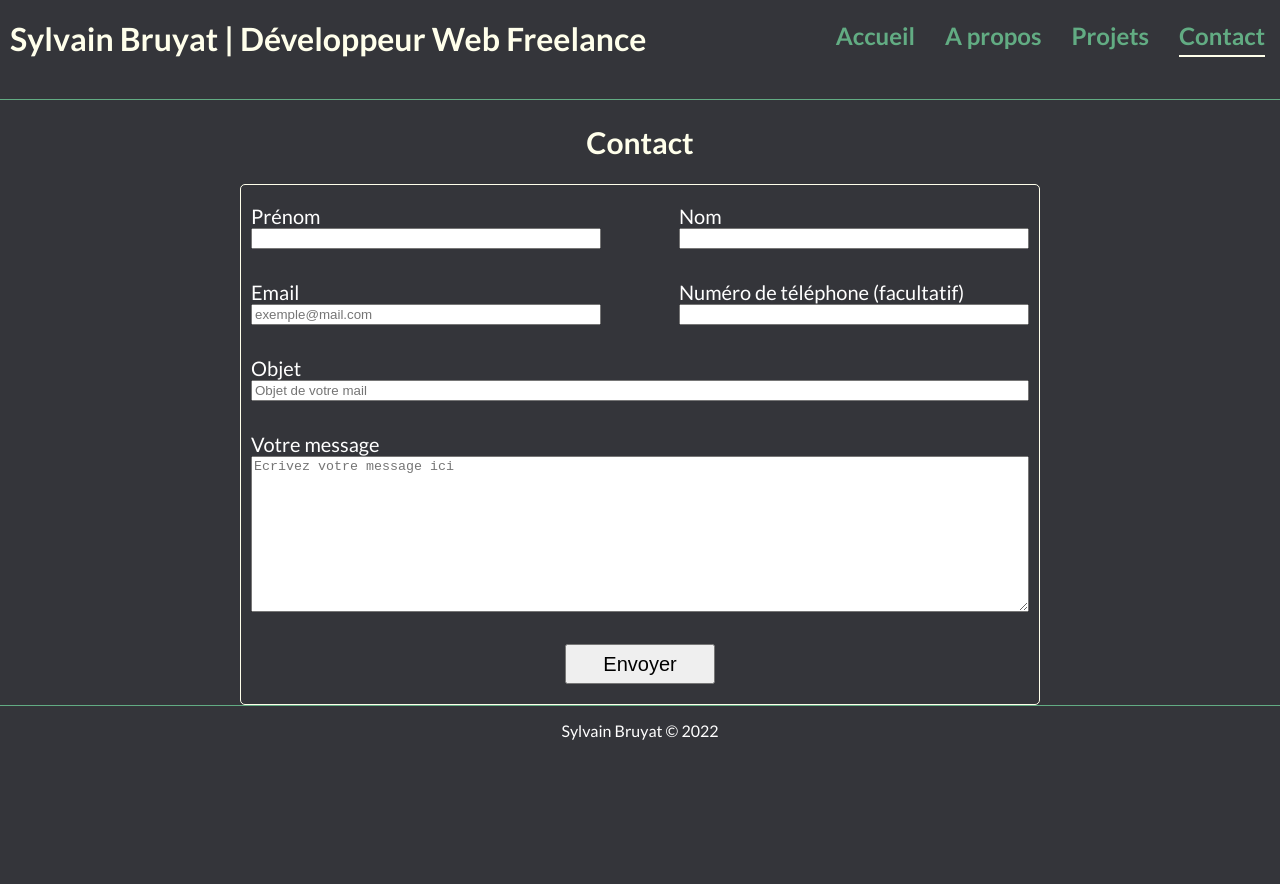
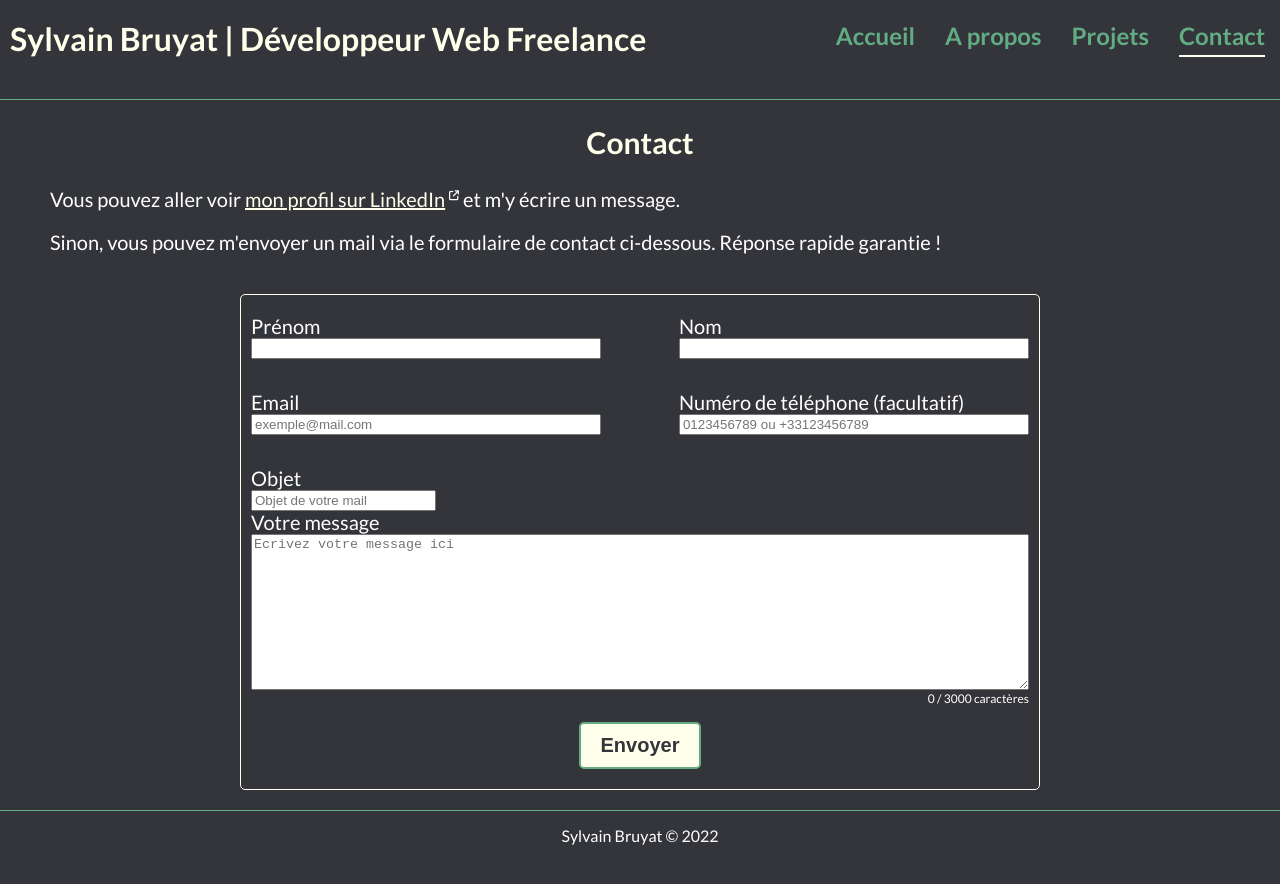
Before and after one commit to SylvainBruyat/portfolio, a React (Create React App) app: page /contact in a window 1280 px wide. Shown: the top 884 px of the page. Before the commit the page ends 805 px from the top, so only its background shows below. Built offline with nearby package versions, Linux system fonts and the light colour scheme.

Commit message:
Addition of user input validation, character count and linkedIn profile link on page Contact

```diff
--- a/src/pages/Contact.jsx
+++ b/src/pages/Contact.jsx
@@ -1,11 +1,95 @@
-import { useRef } from 'react';
-import { sendEmail } from '../services/email';
+import { useRef, useEffect } from 'react';
+import {
+  sendEmail,
+  validateFirstName,
+  validateLastName,
+  validateEmail,
+  validatePhoneNumber,
+  validateMessage,
+} from '../services/contact-form-functions';
 
 export default function Contact() {
   const form = useRef();
   /*******************************************************************************************
    * Reste à afficher un message pendant l'envoi puis un message de confirmation ou d'erreur *
+   * et à faire la validation des entrées avec message d'erreur sur chaque champ *************
    ******************************************************************************************/
+
+  const maximumMessageLength = 3000;
+  const minimumMessageLength = 50;
+
+  const verifyFirstName = (evt) => {
+    const firstName = evt.target.value;
+    if (firstName === '') {
+      document.getElementById('error-message--first-name').textContent = '';
+      return;
+    }
+    const isFirstNameValid = validateFirstName(firstName);
+    if (isFirstNameValid === false)
+      document.getElementById('error-message--first-name').textContent =
+        'Votre prénom doit être uniquement composé de lettres, espaces et tirets et comporter au moins 2 caractères.';
+    else document.getElementById('error-message--first-name').textContent = '';
+  };
+
+  const verifyLastName = (evt) => {
+    const lastName = evt.target.value;
+    if (lastName === '') {
+      document.getElementById('error-message--last-name').textContent = '';
+      return;
+    }
+    const isLastNameValid = validateLastName(lastName);
+    if (isLastNameValid === false)
+      document.getElementById('error-message--last-name').textContent =
+        'Votre nom doit être uniquement composé de lettres, espaces, tirets et apostrophes et comporter au moins 2 caractères.';
+    else document.getElementById('error-message--last-name').textContent = '';
+  };
+
+  const verifyEmail = (evt) => {
+    const email = evt.target.value;
+    if (email === '') {
+      document.getElementById('error-message--email').textContent = '';
+      return;
+    }
+    const isEmailValid = validateEmail(email);
+    if (isEmailValid === false)
+      document.getElementById('error-message--email').textContent =
+        'Veuillez saisir une adresse email valide (format attendu : exemple@mail.com)';
+    else document.getElementById('error-message--email').textContent = '';
+  };
+
+  const verifyPhoneNumber = (evt) => {
+    const phoneNumber = evt.target.value;
+    if (phoneNumber === '') {
+      document.getElementById('error-message--phone').textContent = '';
+      return;
+    }
+    const isPhoneNumberValid = validatePhoneNumber(phoneNumber);
+    if (isPhoneNumberValid === false)
+      document.getElementById('error-message--phone').textContent =
+        'Veuillez saisir votre numéro sans espace (entre 7 et 16 chiffres, format attendu : 0123456789 ou +33123456789)';
+    else document.getElementById('error-message--phone').textContent = '';
+  };
+
+  const verifyMessage = (evt) => {
+    const message = evt.target.value;
+    if (message === '') {
+      document.getElementById('error-message--message').textContent = '';
+      return;
+    }
+    const isMessageValid = validateMessage(message);
+    if (isMessageValid === false)
+      document.getElementById('error-message--message').textContent =
+        'Dites-moi en un peu plus (minimum 50 caractères).';
+    else document.getElementById('error-message--message').textContent = '';
+  };
+
+  const displayMessageCharacters = (evt) => {
+    const messageLength = evt.target.value.length;
+    document.getElementById(
+      'message-length'
+    ).textContent = `${messageLength} / ${maximumMessageLength} caractères`;
+  };
+
   function emptyContactForm() {
     document.getElementById('first-name').value = '';
     document.getElementById('last-name').value = '';
@@ -28,9 +112,54 @@ export default function Contact() {
     } else displayEmailErrorMessage();
   }
 
+  useEffect(() => {
+    const firstNameInput = document.getElementById('first-name');
+    const lastNameInput = document.getElementById('last-name');
+    const emailInput = document.getElementById('email');
+    const phoneInput = document.getElementById('phone');
+    const messageInput = document.getElementById('message');
+
+    setTimeout(() => {
+      firstNameInput.addEventListener('change', verifyFirstName);
+      lastNameInput.addEventListener('change', verifyLastName);
+      emailInput.addEventListener('change', verifyEmail);
+      phoneInput.addEventListener('change', verifyPhoneNumber);
+      messageInput.addEventListener('change', verifyMessage);
+      messageInput.addEventListener('input', displayMessageCharacters);
+    }, 500);
+
+    return function cleanupEventListeners() {
+      firstNameInput.removeEventListener('change', verifyFirstName);
+      lastNameInput.removeEventListener('change', verifyLastName);
+      emailInput.removeEventListener('change', verifyEmail);
+      phoneInput.removeEventListener('change', verifyPhoneNumber);
+      messageInput.removeEventListener('change', verifyMessage);
+      messageInput.removeEventListener('input', displayMessageCharacters);
+    };
+  }, []);
+
   return (
     <main className="contact">
       <h2>Contact</h2>
+      <p>
+        Vous pouvez aller voir{' '}
+        <a
+          href="https://www.linkedin.com/in/sylvain-bruyat/"
+          target="_blank"
+          rel="noreferrer"
+          className="in-sentence-link"
+        >
+          mon profil sur LinkedIn
+        </a>{' '}
+        <sup>
+          <i className="fa-solid fa-arrow-up-right-from-square"></i>
+        </sup>{' '}
+        et m'y écrire un message.
+      </p>
+      <p>
+        Sinon, vous pouvez m'envoyer un mail via le formulaire de contact
+        ci-dessous. Réponse rapide garantie !
+      </p>
       <form className="contact__form" ref={form} onSubmit={handleSubmit}>
         <div>
           <section className="contact__form__section">
@@ -77,7 +206,12 @@ export default function Contact() {
           <section className="contact__form__section">
             <div className="contact__form__field">
               <label htmlFor="phone">Numéro de téléphone (facultatif)</label>
-              <input type="tel" id="phone" name="phone" />
+              <input
+                type="tel"
+                id="phone"
+                name="phone"
+                placeholder="0123456789 ou +33123456789"
+              />
             </div>
             <p id="error-message--phone" className="error-message"></p>
           </section>
@@ -99,14 +233,20 @@ export default function Contact() {
         <textarea
           id="message"
           name="message"
+          className="contact__form__message"
           cols="30"
           rows="10"
           placeholder="Ecrivez votre message ici"
-          minLength={50}
-          maxLength={4000}
+          minLength={minimumMessageLength}
+          maxLength={maximumMessageLength}
           required
         ></textarea>
-        <p id="error-message--message" className="error-message"></p>
+        <div className="contact__form__message-indications">
+          <p id="error-message--message" className="error-message"></p>
+          <p className="contact__form__message-length" id="message-length">
+            0 / {maximumMessageLength} caractères
+          </p>
+        </div>
         <button type="submit" className="contact__form__submit">
           Envoyer
         </button>
--- /dev/null
+++ b/src/services/contact-form-functions.jsx
@@ -0,0 +1,41 @@
+import emailjs from '@emailjs/browser';
+
+export async function sendEmail(form) {
+  const response = await emailjs.sendForm(
+    process.env.EMAIL_SERVICE,
+    process.env.EMAIL_TEMPLATE,
+    form,
+    process.env.EMAIL_PUBLIC_KEY
+  );
+  return response;
+}
+
+export function validateFirstName(firstName) {
+  const firstNameRegex = /^[\p{L}]{1}[\p{L} -]+$/u;
+  if (firstNameRegex.test(firstName)) return true;
+  return false;
+}
+
+export function validateLastName(lastName) {
+  const lastNameRegex = /^[\p{L}]{1}[\p{L}' -]+$/u;
+  if (lastNameRegex.test(lastName)) return true;
+  return false;
+}
+
+export function validateEmail(email) {
+  const emailRegex =
+    /^[a-zA-Z0-9]{1}[\w.-]*@[a-zA-Z0-9]{1}[\w.-]{1,}\.[a-zA-Z]{1,}$/;
+  if (emailRegex.test(email)) return true;
+  return false;
+}
+
+export function validatePhoneNumber(phoneNumber) {
+  const phoneNumberRegex = /^\+?[0-9]{7,16}$/;
+  if (phoneNumberRegex.test(phoneNumber)) return true;
+  return false;
+}
+
+export function validateMessage(message) {
+  if (message.length >= 50) return true;
+  return false;
+}
--- a/src/services/email.jsx
+++ /dev/null
@@ -1,11 +0,0 @@
-import emailjs from '@emailjs/browser';
-
-export async function sendEmail(form) {
-  const response = await emailjs.sendForm(
-    process.env.EMAIL_SERVICE,
-    process.env.EMAIL_TEMPLATE,
-    form,
-    process.env.EMAIL_PUBLIC_KEY
-  );
-  return response;
-}
--- a/src/styles/pages/_contact.scss
+++ b/src/styles/pages/_contact.scss
@@ -1,9 +1,11 @@
 @use '../utils/variables' as vars;
 
 .contact {
+  padding-bottom: 20px;
+
   &__form {
     max-width: 800px;
-    margin: auto;
+    margin: 40px auto 0 auto;
     padding: 20px 10px;
     display: flex;
     flex-direction: column;
@@ -24,18 +26,55 @@
       flex-direction: column;
     }
 
+    &__message {
+      max-width: 100%;
+    }
+
+    &__message-indications {
+      display: flex;
+      justify-content: space-between;
+    }
+
+    &__message-length {
+      margin: 0.1rem 0 0.5rem 0;
+      font-size: 0.6rem;
+    }
+
     &__submit {
-      width: 100%;
+      /* width: 100%;
       max-width: 150px;
-      height: 2rem;
+      height: 2rem; */
+      margin: auto;
+      padding: 0.5rem 1rem;
       font-size: 1rem;
-      margin: auto;
+      font-weight: bold;
+      color: vars.$color-primary;
+      background-color: vars.$color-tertiary;
+      border: 2px solid vars.$color-secondary;
+      border-radius: 5px;
+      cursor: pointer;
+      transition: background-color 0.2s linear;
+
+      &:hover {
+        font-weight: bold;
+        background-color: vars.$color-secondary;
+        border: 2px solid vars.$color-tertiary;
+      }
     }
   }
 }
 
+.in-sentence-link {
+  color: vars.$color-tertiary;
+  text-decoration: underline;
+}
+
+.fa-arrow-up-right-from-square {
+  font-size: 0.5rem;
+}
+
 .error-message {
-  height: 20px;
+  min-height: 20px;
   width: fit-content;
   margin: 0.1rem 0 0.5rem 0;
   font-size: 0.8rem;
@@ -45,5 +84,5 @@
 }
 
 :is(input, textarea):not(:focus):not(:placeholder-shown):invalid {
-  border: 1px solid red;
+  border: 1px solid vars.$color-warning;
 }
```
